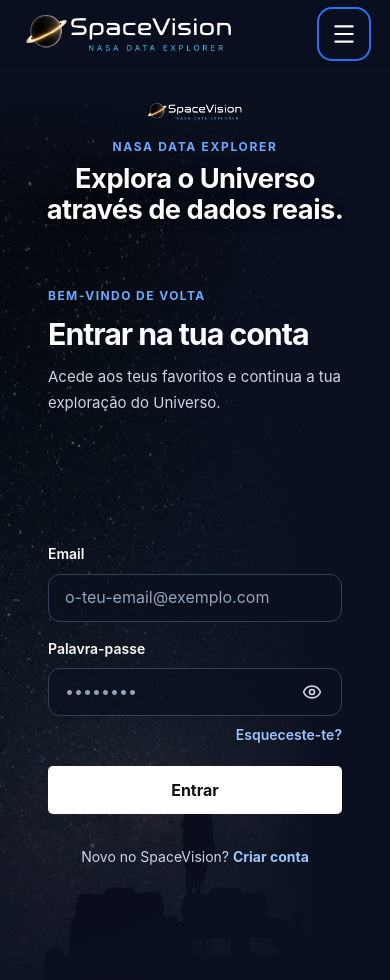
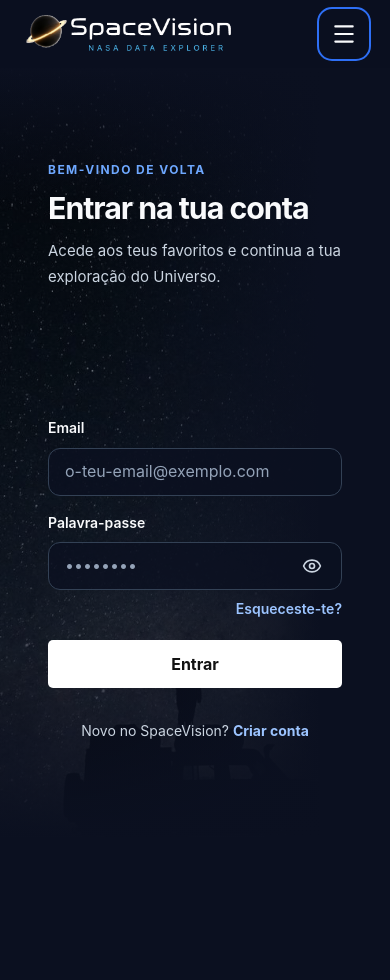
Before and after one commit to Ventuzelos/SpaceVision-NASA-Data-Explorer, a React (Vite) app in the folder frontend/: page /login in a window 390 px wide. Shown: the top 980 px of the page. After the commit the page ends 844 px from the top, so only its background shows below. Built offline with nearby package versions, Linux system fonts and the light colour scheme; no server answers.

Commit message:
Alterar logos e favicon e corrigir versão mobile

```diff
--- a/frontend/src/components/common/AuthGalaxyLayout/AuthGalaxyLayout.css
+++ b/frontend/src/components/common/AuthGalaxyLayout/AuthGalaxyLayout.css
@@ -90,20 +90,10 @@
 
 .auth-galaxy__logo {
   display: block;
-  width: clamp(6rem, 7vw, 7rem);
+  width: clamp(7.5rem, 9vw, 9.5rem);
   max-width: 100%;
   height: auto;
   margin-bottom: clamp(1.5rem, 3vh, 2rem);
-}
-
-.auth-galaxy__eyebrow {
-  margin: 0 0 var(--space-2);
-  color: var(--color-link);
-  font-size: var(--font-size-xs);
-  font-weight: var(--font-weight-bold);
-  line-height: var(--line-height-tight);
-  letter-spacing: 0.14em;
-  text-transform: uppercase;
 }
 
 .auth-galaxy__title {
@@ -211,27 +201,12 @@
   }
 
   .auth-galaxy__layout {
-    gap: var(--space-6);
-    padding-block:
-      var(--space-6)
-      var(--space-8);
+    grid-template-columns: 1fr;
+    gap: 0;
+    padding-block: var(--space-6);
   }
 
-  .auth-galaxy__logo {
-    width: 6rem;
-    margin-bottom: var(--space-4);
-  }
-
-  .auth-galaxy__eyebrow {
-    margin-bottom: var(--space-2);
-  }
-
-  .auth-galaxy__title {
-    font-size: clamp(1.5rem, 7vw, 1.9rem);
-  }
-
-  .auth-galaxy__description,
-  .auth-galaxy__status {
+  .auth-galaxy__intro {
     display: none;
   }
 
--- a/frontend/src/components/common/AuthGalaxyLayout/AuthGalaxyLayout.jsx
+++ b/frontend/src/components/common/AuthGalaxyLayout/AuthGalaxyLayout.jsx
@@ -1,12 +1,11 @@
 import Container from "../Container/Container";
 
-import logo from "../../../assets/logos/logo-horizontal-planet -02.webp";
+import logo from "../../../assets/logos/logo-horizontal-planet _favicon-03.webp";
 import galaxyImage from "../../../assets/ceu_noturno.jpg";
 
 import "./AuthGalaxyLayout.css";
 
 function AuthGalaxyLayout({
-  eyebrow = "NASA Data Explorer",
   title,
   description,
   status = "Dados científicos. Exploração sem limites.",
@@ -51,10 +50,6 @@
                   className="auth-galaxy__logo"
                 />
 
-                <p className="auth-galaxy__eyebrow">
-                  {eyebrow}
-                </p>
-
                 <p className="auth-galaxy__title">
                   {title}
                 </p>
```
